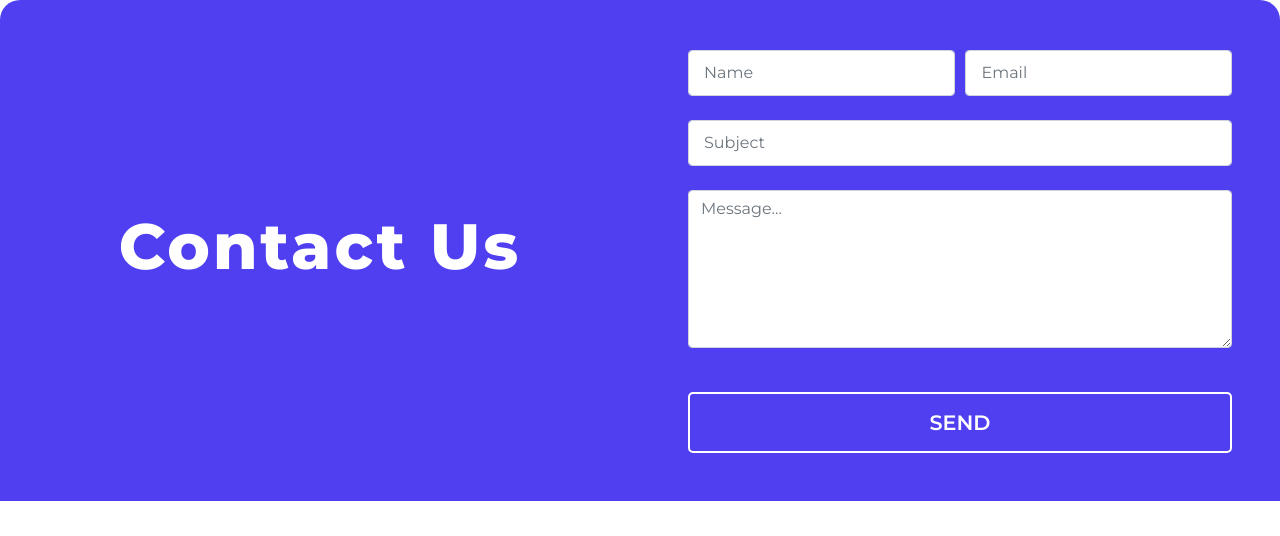
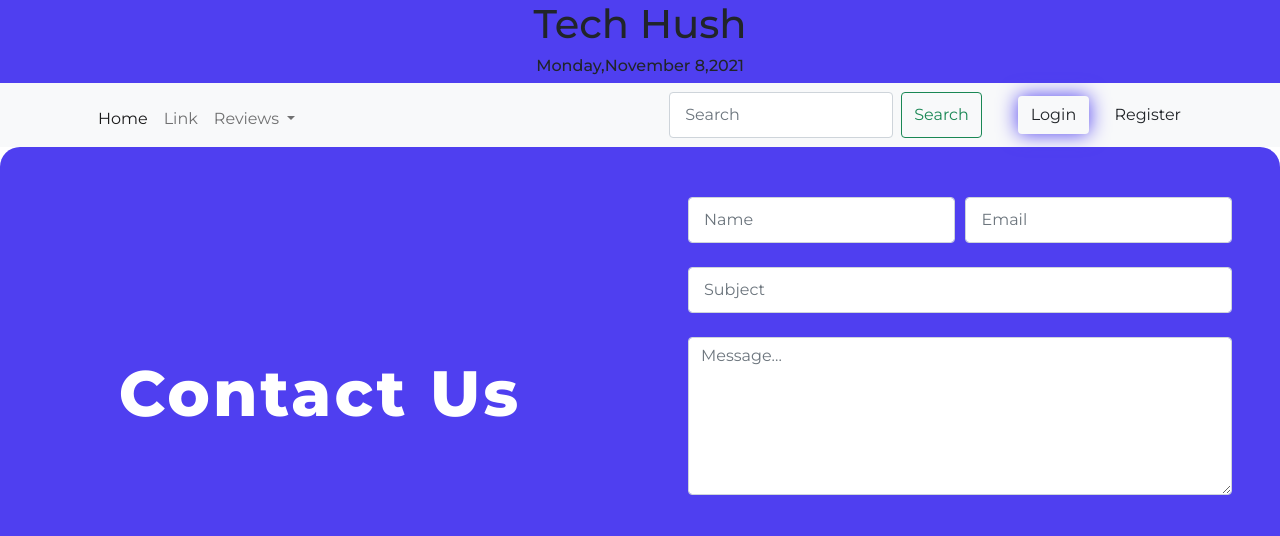
Before and after one commit to KISHORE-LAXMAN/Tech-Hush, a plain HTML site: page index.html in a window 1280 px wide. Shown: the top 536 px of the page. Drawn offline with nearby package versions, Linux system fonts and the light colour scheme.

Commit message:
navbar added

```diff
--- a/css/styles.css
+++ b/css/styles.css
@@ -11,7 +11,32 @@
     --secondary: #f53b57;
 }
 
+/* Wrapper */
+
+.wrapper{
+	display: flex;
+	align-items: center;
+	flex-direction: column;
+}
+
+.container-bg{
+	background-color: #4f3ff0;
+}
+
 /* Navbar */
+
+.btn-white{
+	box-shadow:0 0 20px 0 #4f3ff0;
+}
+
+.btn-white:hover{
+
+}
+
+.btn-black{
+
+}
+
 
 
 /* Footer */
--- a/index.html
+++ b/index.html
@@ -43,9 +43,54 @@
   </head>
   <body>
     <!-- Header Start -->
+
+    <div class="container-fluid container-bg">
+      <div class="wrapper">
+        <h1>Tech Hush</h1>
+        <h6>Monday,November 8,2021</h6>
+      </div>
+    </div>
+
     <!-- Navbar Start -->
+    <nav class="navbar navbar-expand-lg navbar-light bg-light">
+      <div class="container">
+        <button class="navbar-toggler" type="button" data-bs-toggle="collapse" data-bs-target="#navbarSupportedContent" aria-controls="navbarSupportedContent" aria-expanded="false" aria-label="Toggle navigation">
+          <span class="navbar-toggler-icon"></span>
+        </button>
+        <div class="collapse navbar-collapse" id="navbarSupportedContent">
+          <ul class="navbar-nav m-2 me-auto mb-2 mb-lg-0">
+            <li class="nav-item">
+              <a class="nav-link active" aria-current="page" href="#">Home</a>
+            </li>
+            <li class="nav-item">
+              <a class="nav-link" href="#">Link</a>
+            </li>
+            <li class="nav-item dropdown">
+              <a class="nav-link dropdown-toggle" href="#" id="navbarDropdown" role="button" data-bs-toggle="dropdown" aria-expanded="false">
+                Reviews
+              </a>
+              <ul class="dropdown-menu" aria-labelledby="navbarDropdown">
+                <li><a class="dropdown-item" href="#">Mobiles</a></li>
+                <li><a class="dropdown-item" href="#">Laptops</a></li>
+                <li><hr class="dropdown-divider"></li>
+                <li><a class="dropdown-item" href="#">Something else here</a></li>
+              </ul>
+            </li>
+          </ul>
+          <form class="d-flex">
+            <input class="form-control me-2" type="search" placeholder="Search" aria-label="Search">
+            <button class="btn btn-outline-success" type="submit">Search</button>
+          </form>
+          <div class="mr-auto">
+            <ul class="me-auto mb-2 mb-lg-0">
+              <a href="#" class="m-1 btn btn-white">Login</a>
+              <a href="#" class="m-1 btn btn-black">Register</a>
+            </ul>
+          </div>
 
-
+        </div>
+      </div>
+    </nav>
     <!-- Navbar End -->
     <!-- Header Stop -->
 
```
